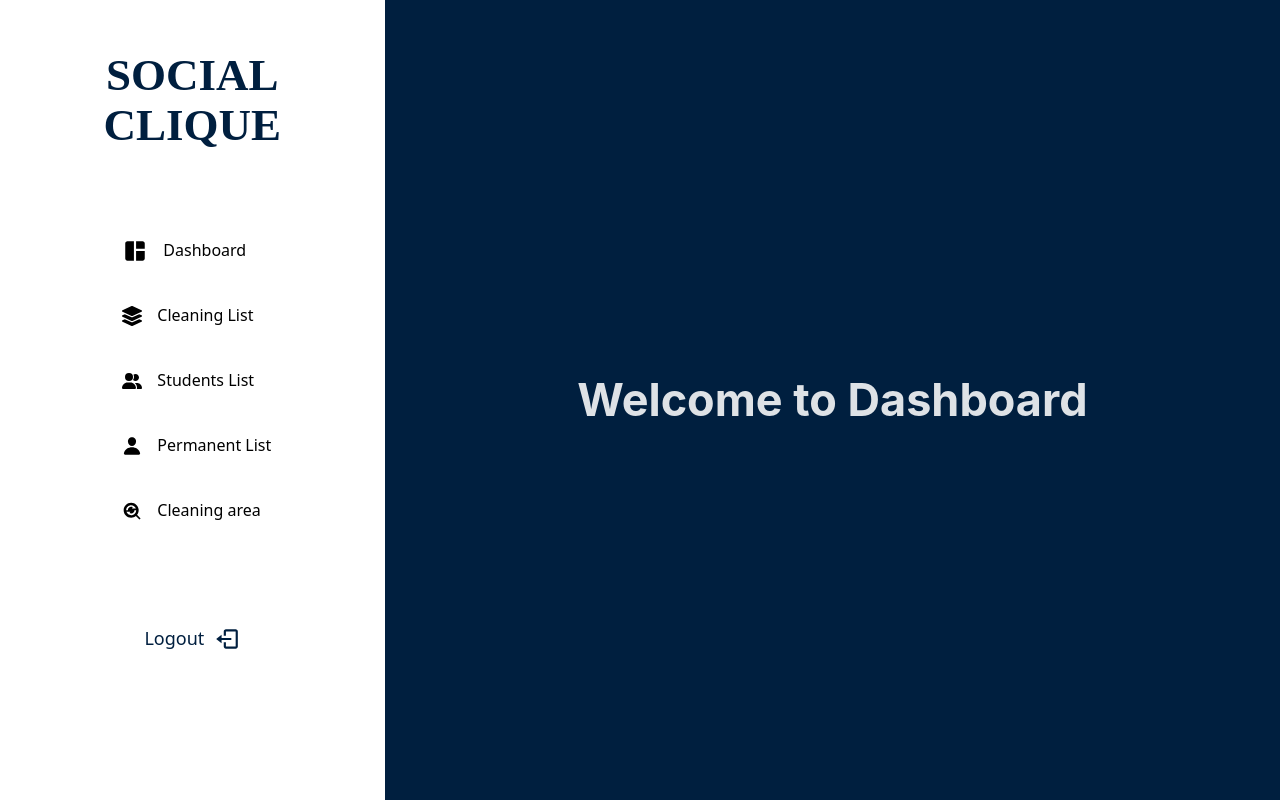
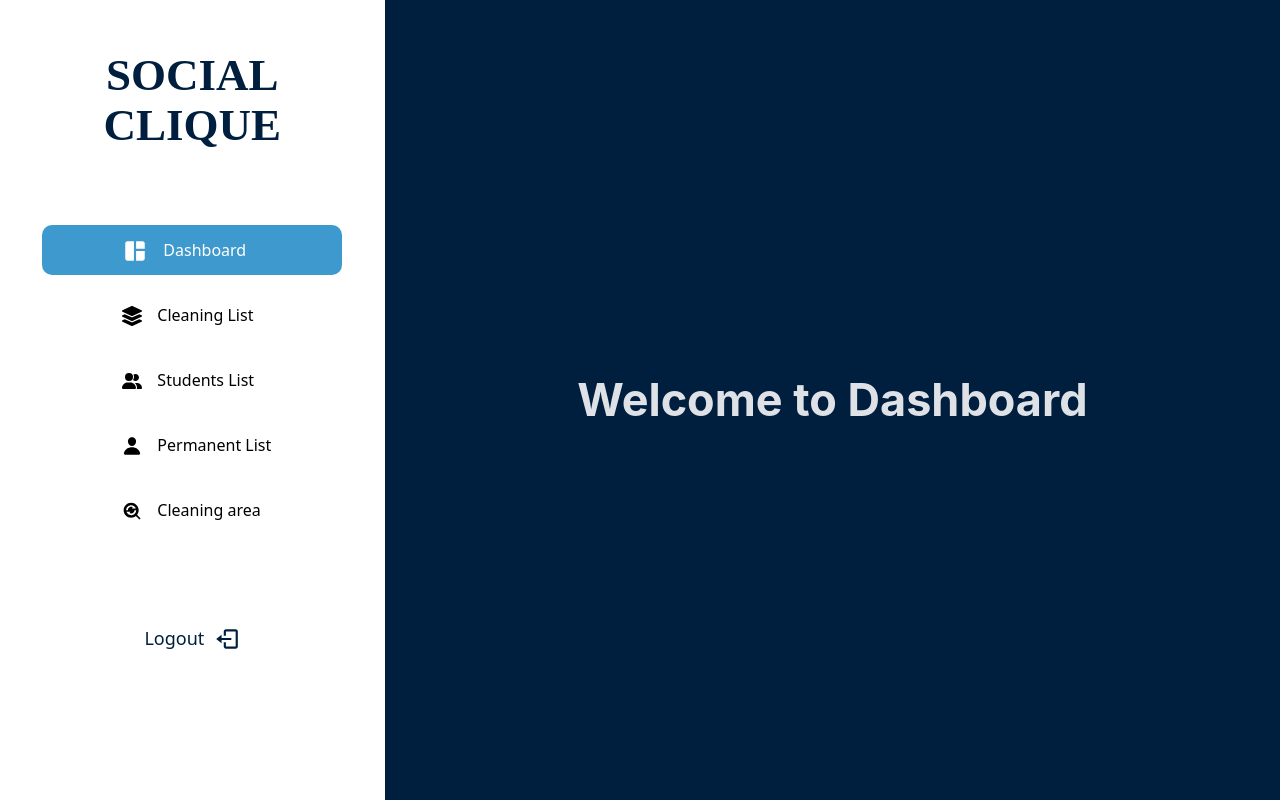
Before and after one commit to AnasbinKabeer/Cleaning-App, a React (Vite) app: page / in a window 1280 px wide. Built offline with nearby package versions, Linux system fonts and the light colour scheme; no server answers; the database is empty.

Commit message:
Update Navbar.jsx

```diff
--- a/src/components/Navbar/Navbar.jsx
+++ b/src/components/Navbar/Navbar.jsx
@@ -21,8 +21,8 @@ const Navbar = () => {
     <div className="nav-bar">
       <div className="logo-bar">SOCIAL CLIQUE</div>
       <div className="links-bar">
-        <Link to="/dashboard" onClick={() => handleClick('/dashboard')}>
-          <div className={active === '/dashboard' ? 'link active' : 'link'}>
+        <Link to="/" onClick={() => handleClick('/')}>
+          <div className={active === '/' ? 'link active' : 'link'}>
             <span><MdSpaceDashboard className='hk' /></span> Dashboard
           </div>
         </Link>
```
